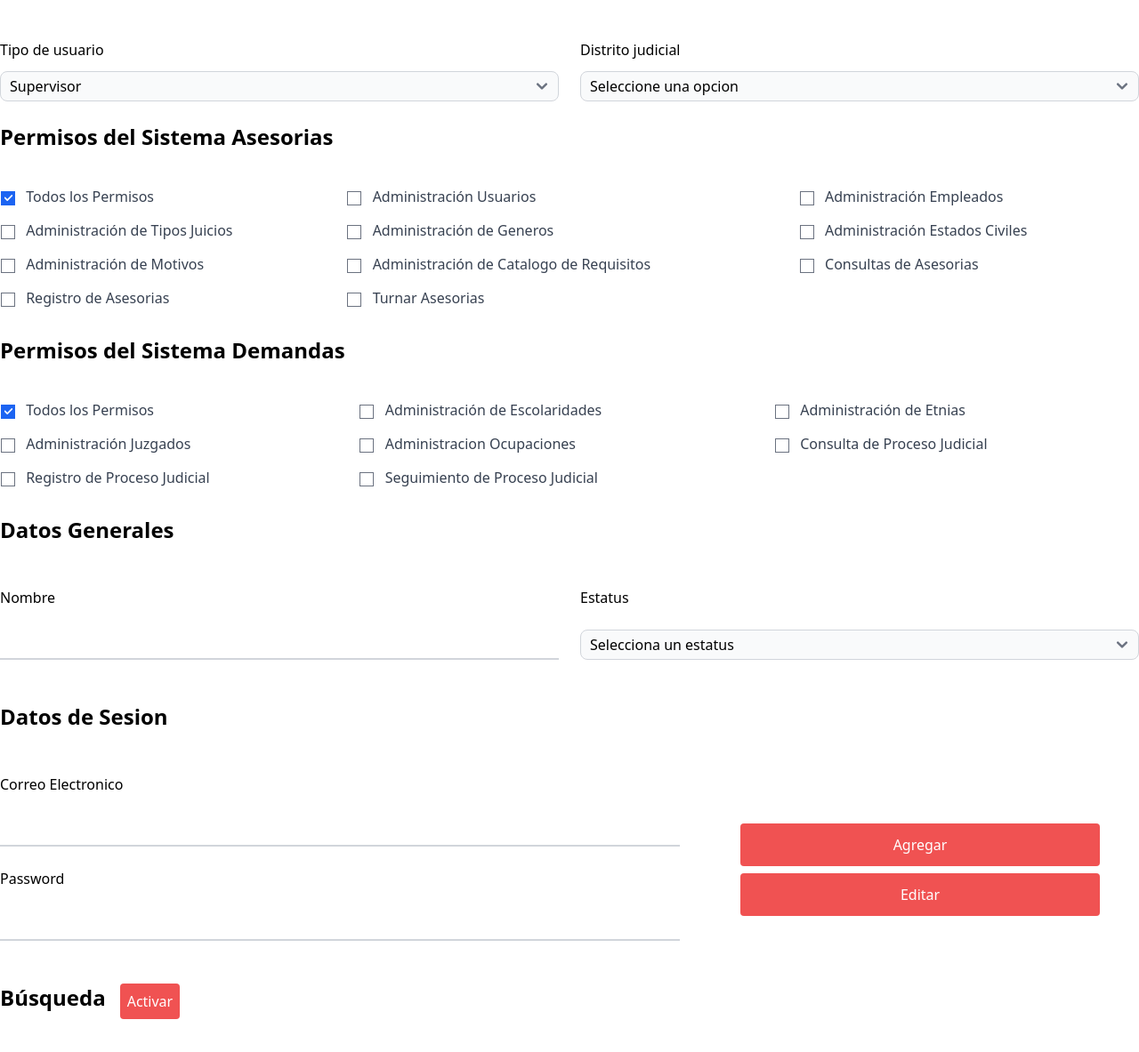
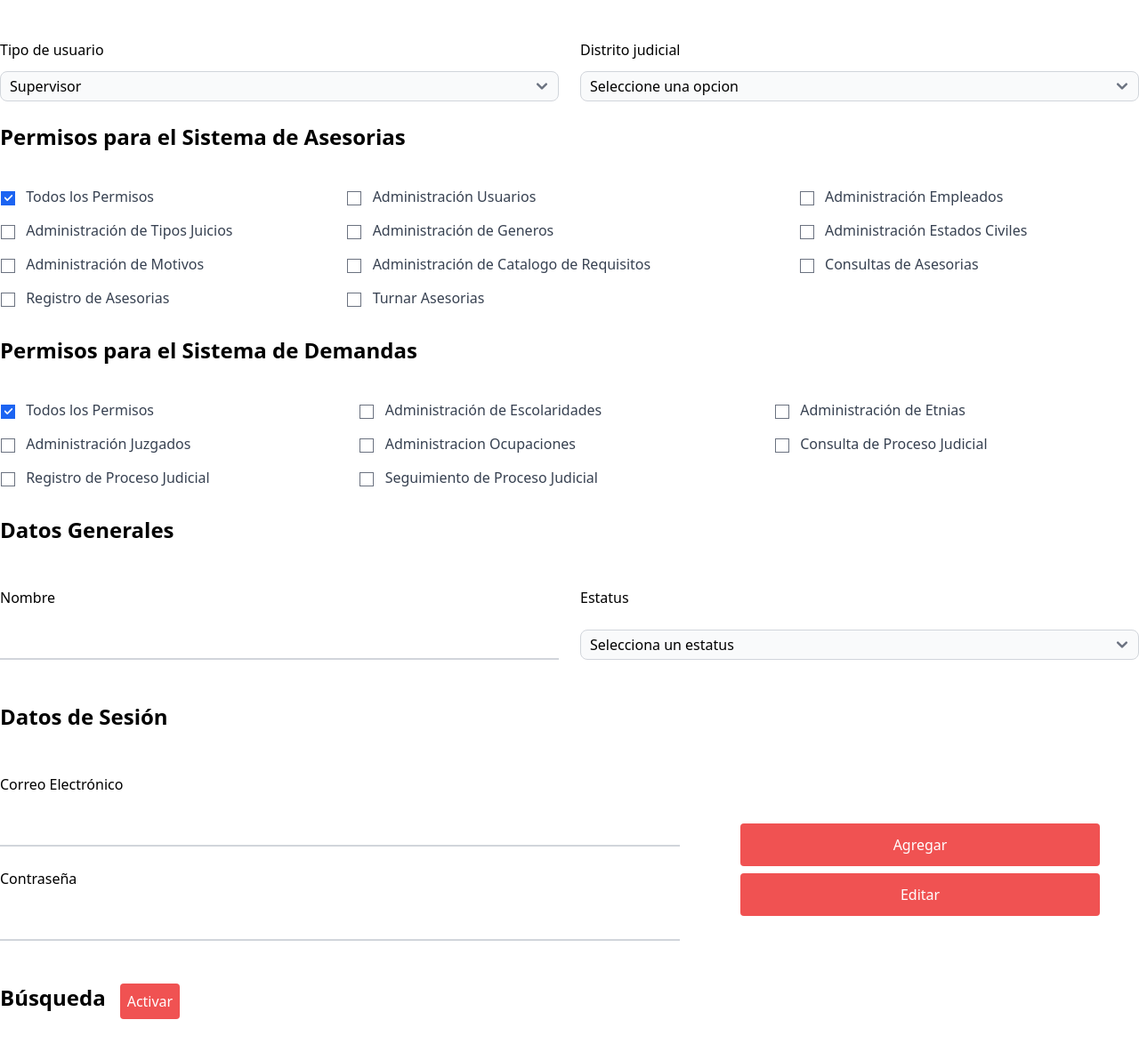
Before and after one commit to gborrego/ConsejeriaJuridica, a website built with Vite: page APP-WEB-Asesoria/components/Registros/usuarios-tab.html in a window 1280 px wide. Shown: the part 40-1223 px from the top of the page at 89% size. Built offline with nearby package versions, Linux system fonts and the light colour scheme.

Commit message:
FIX: Ortografia

```diff
--- a/APP-WEB-Asesoria/components/Registros/usuarios-tab.html
+++ b/APP-WEB-Asesoria/components/Registros/usuarios-tab.html
@@ -125,7 +125,7 @@
 
 
   <div class="grid md:grid-cols-1 md:gap-6">
-    <h2 class="text-2xl font-bold    mb-2  ">Permisos del Sistema Asesorias</h2>
+    <h2 class="text-2xl font-bold    mb-2  ">Permisos para el Sistema de Asesorias</h2>
     <div class="relative   z-0 w-full mb-6 group flex flex-col " id="permisos">
       <table class="min-w-full bg-white">
         <thead>
@@ -210,7 +210,7 @@
 
 
   <div class="grid md:grid-cols-1 md:gap-6">
-    <h2 class="text-2xl font-bold    mb-2  ">Permisos del Sistema Demandas</h2>
+    <h2 class="text-2xl font-bold    mb-2  ">Permisos para el Sistema de Demandas</h2>
     <div class="relative   z-0 w-full mb-6 group flex flex-col " id="permisos">
       <table class="min-w-full bg-white">
         <thead>
@@ -302,7 +302,7 @@
 
 
   <div class="grid md:grid-cols-2 md:gap-6  mb-6  pb-6 ">
-    <h2 class="text-2xl font-bold      ">Datos de Sesion</h2>
+    <h2 class="text-2xl font-bold      ">Datos de Sesión</h2>
   </div>
 
 
@@ -310,13 +310,13 @@
   <div class="mb-6 group flex  justify-between">
     <div class="w-3/4" id="datos-catalogo">
       <div class="relative z-0 w-full mb-6 group flex flex-col">
-        <label for="correo-electronico" class="font-medium text-md text-black mb-2">Correo Electronico</label>
+        <label for="correo-electronico" class="font-medium text-md text-black mb-2">Correo Electrónico</label>
         <input type="text" name="correo-electronico" id="correo-electronico"
           class="block w-full px-0 pt-4 text-black bg-transparent border-0 border-b-2 border-gray-300 appearance-none text-md focus:outline-none focus:ring-0 peer"
           placeholder=" " value="" required />
       </div>
       <div class="relative z-0 w-full mb-6 group flex flex-col">
-        <label for="password" class="font-medium text-md text-black mb-2">Password</label>
+        <label for="password" class="font-medium text-md text-black mb-2">Contraseña</label>
         <input type="text" name="password" id="password"
           class="block w-full px-0 pt-4 text-black bg-transparent border-0 border-b-2 border-gray-300 appearance-none text-md focus:outline-none focus:ring-0 peer"
           placeholder=" " value="" required />
```
